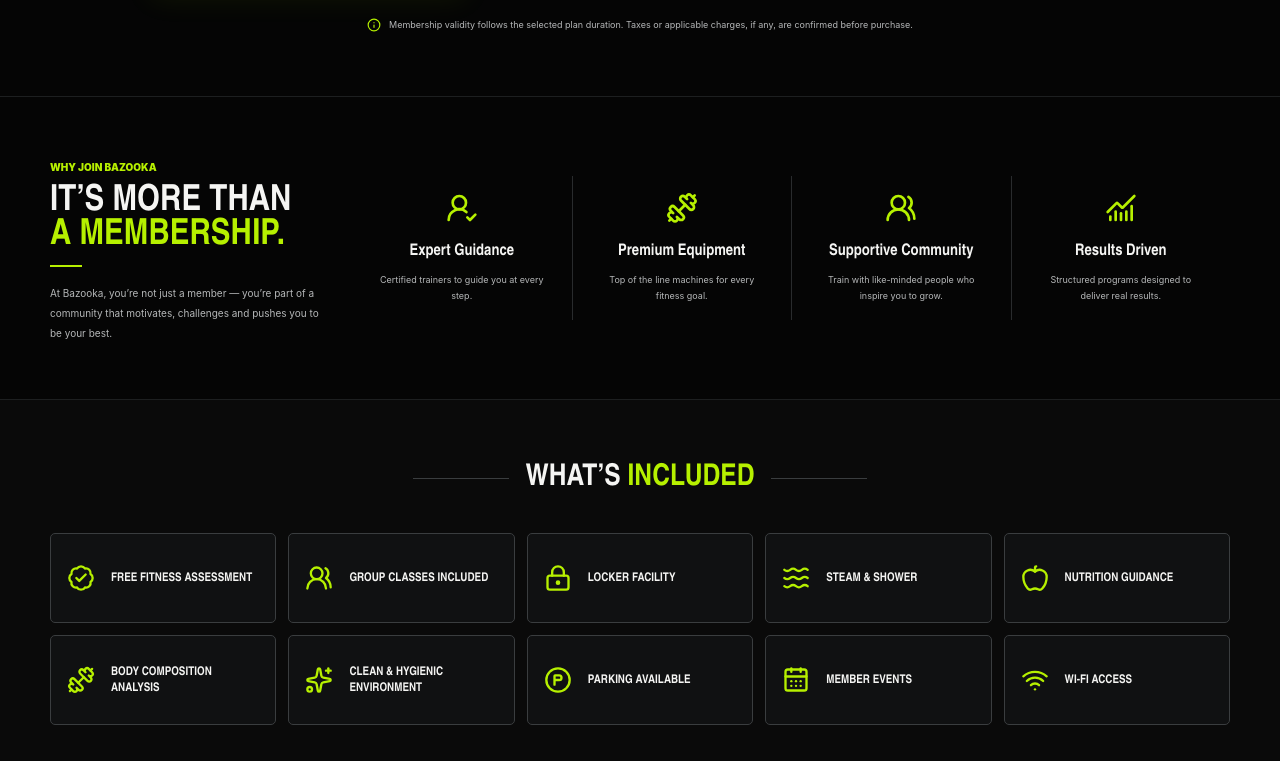
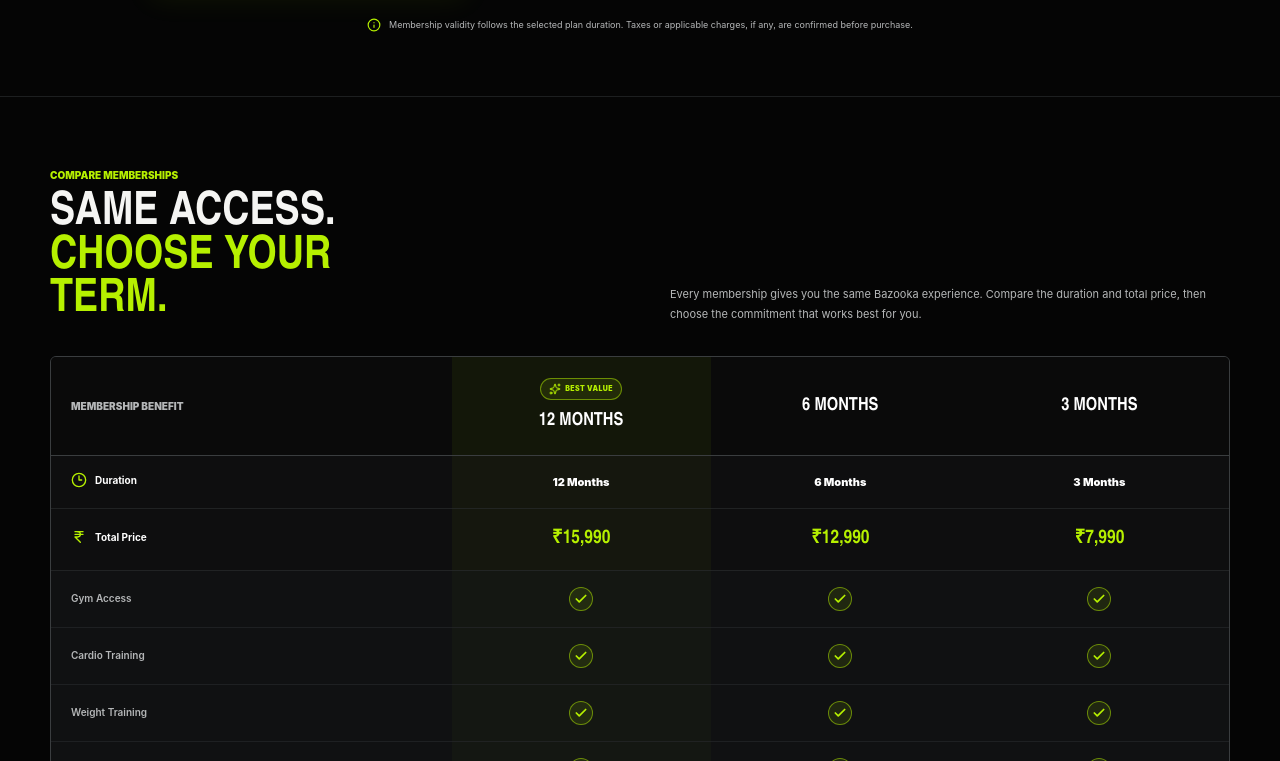
Before and after one commit to Shahzadkhanks19/bazooka-fitness, a Next.js app: page /memberships in a window 1280 px wide. Shown: the part 1219-1980 px from the top of the page. Built offline with nearby package versions, Linux system fonts and the light colour scheme.

Commit message:
feat: add membership plan comparison section

```diff
--- a/app/memberships/page.tsx
+++ b/app/memberships/page.tsx
@@ -3,6 +3,7 @@ import MembershipFaqPreview from "@/components/memberships/faq-preview-section";
 import MembershipsHeroSection from "@/components/memberships/hero-section";
 import IncludedSection from "@/components/memberships/included-section";
 import MembershipCtaSection from "@/components/memberships/membership-cta-section";
+import PlanComparisonSection from "@/components/memberships/plan-comparison-section";
 import MembershipPlansSection from "@/components/memberships/plans-section";
 import WhyJoinSection from "@/components/memberships/why-join-section";
 
@@ -16,6 +17,7 @@ export default function MembershipsPage() {
     <main className="min-h-screen overflow-x-hidden bg-bazooka-black text-bazooka-text">
       <MembershipsHeroSection />
       <MembershipPlansSection />
+      <PlanComparisonSection />
       <WhyJoinSection />
       <IncludedSection />
       <MembershipCtaSection />
```
